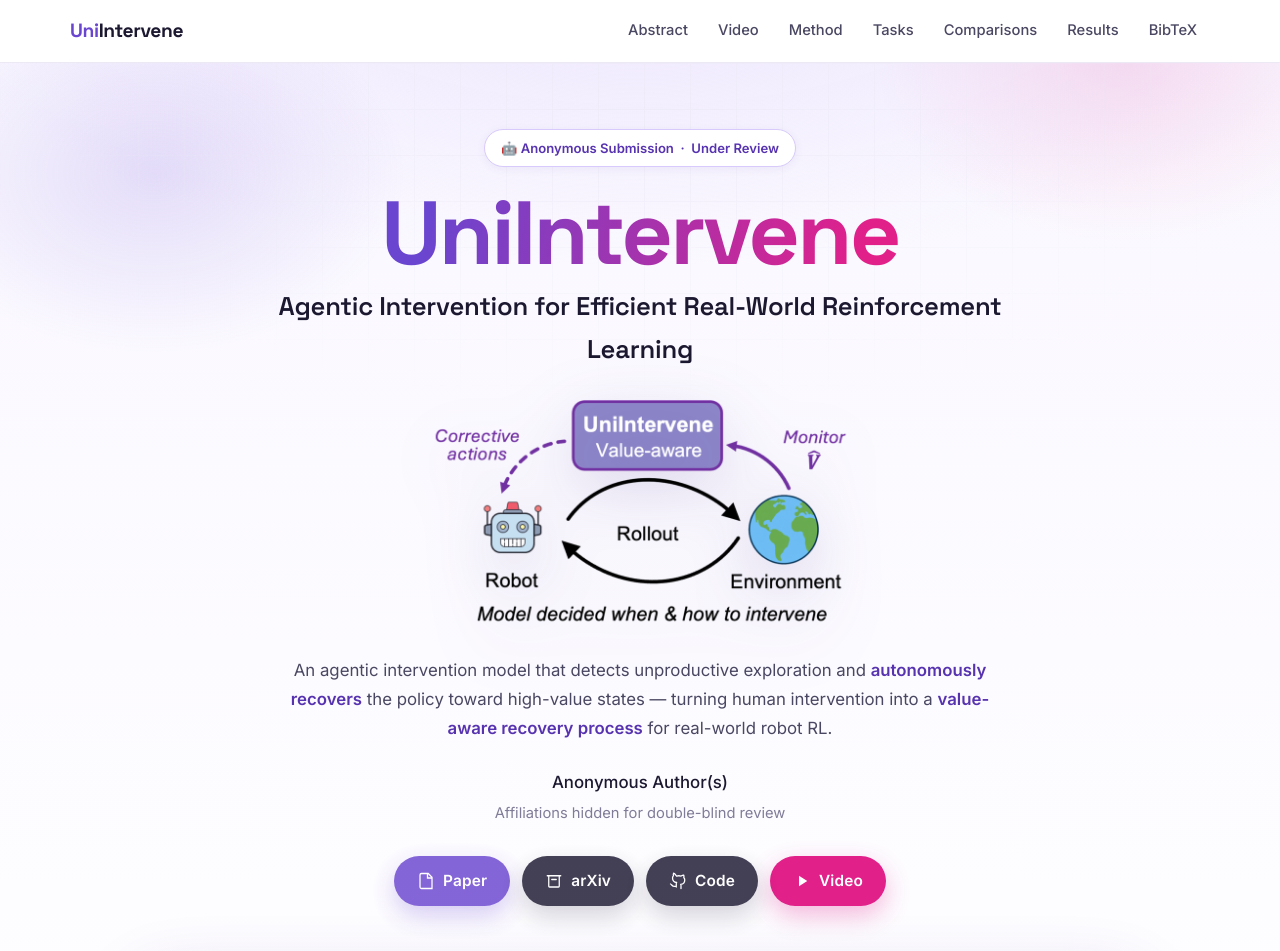
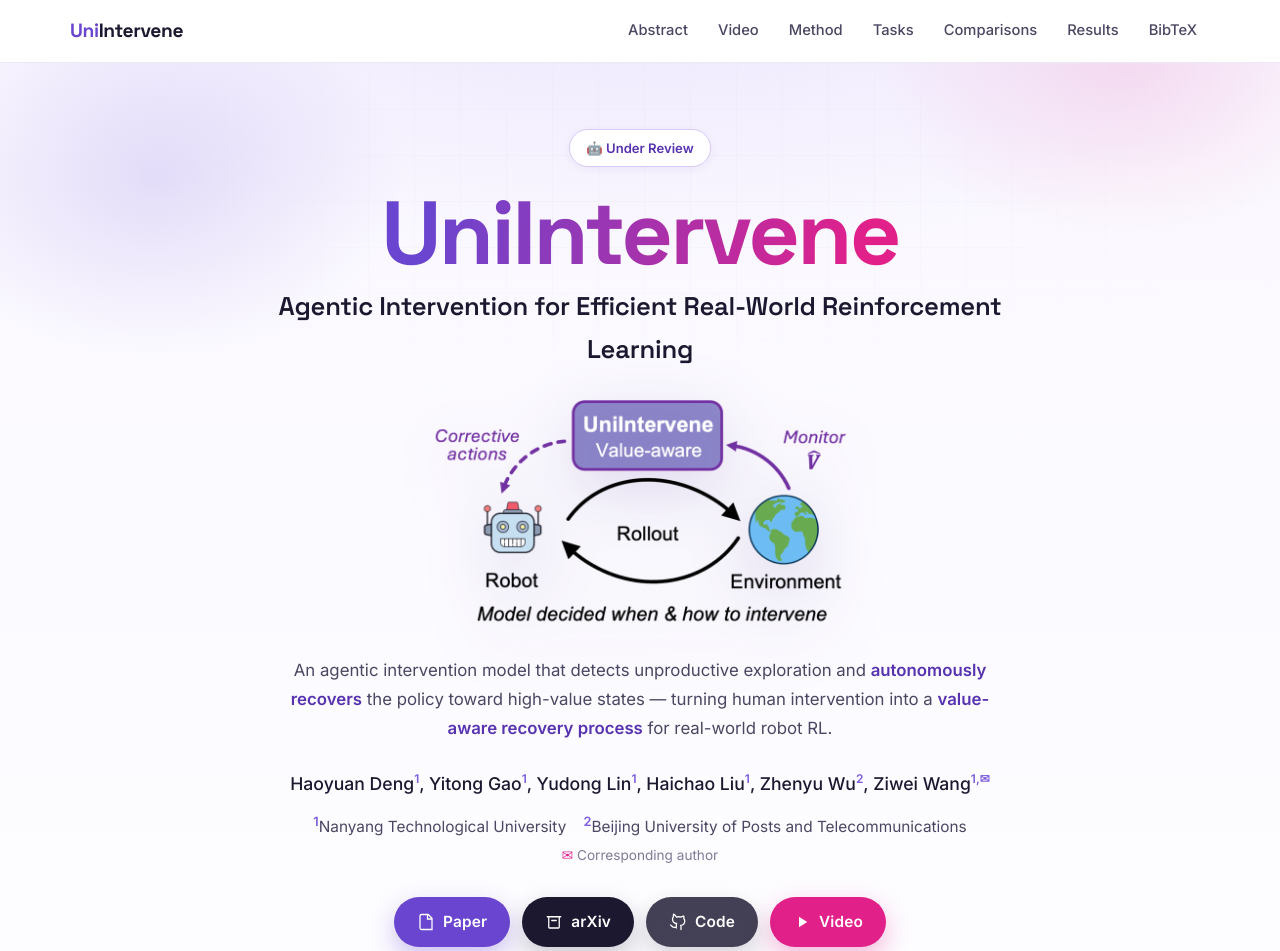
Before and after one commit to Denghaoyuan123/UniIntervene-project, a plain HTML site: page index.html in a window 1280 px wide. Shown: the top 951 px of the page. Drawn offline with Linux system fonts and the light colour scheme.

Commit message:
De-anonymize: add real authors, affiliations, arXiv links

```diff
--- a/index.html
+++ b/index.html
@@ -50,7 +50,7 @@
     <div class="hero-glow"></div>
     <div class="hero-grid"></div>
     <div class="container hero-content">
-      <span class="badge reveal">🤖 Anonymous Submission &nbsp;·&nbsp; Under Review</span>
+      <span class="badge reveal">🤖 Under Review</span>
 
       <h1 class="hero-title reveal">
         <span class="grad">UniIntervene</span>
@@ -68,17 +68,27 @@
       </p>
 
       <div class="authors reveal">
-        <span class="author">Anonymous Author(s)</span>
+        <a class="author" href="https://denghaoyuan123.github.io/" target="_blank" rel="noopener">Haoyuan Deng<sup>1</sup></a>,
+        <span class="author">Yitong Gao<sup>1</sup></span>,
+        <span class="author">Yudong Lin<sup>1</sup></span>,
+        <a class="author" href="https://henryhcliu.github.io/" target="_blank" rel="noopener">Haichao Liu<sup>1</sup></a>,
+        <a class="author" href="https://scholar.google.com/citations?user=ohn8IjAAAAAJ&amp;hl=zh-CN" target="_blank" rel="noopener">Zhenyu Wu<sup>2</sup></a>,
+        <a class="author" href="https://ziweiwangthu.github.io/" target="_blank" rel="noopener">Ziwei Wang<sup>1,&#9993;</sup></a>
       </div>
-      <div class="affil reveal">Affiliations hidden for double-blind review</div>
+      <div class="affil reveal">
+        <sup>1</sup>Nanyang Technological University
+        <span class="affil-sep">&nbsp;&nbsp;</span>
+        <sup>2</sup>Beijing University of Posts and Telecommunications
+      </div>
+      <div class="affil-note reveal"><span class="corr">&#9993;</span>&nbsp;Corresponding author</div>
 
       <!-- NOTE: replace the "#" hrefs below with real links once de-anonymized -->
       <div class="hero-buttons reveal">
-        <a class="btn btn-primary" href="#" aria-disabled="true">
+        <a class="btn btn-primary" href="https://arxiv.org/pdf/2606.12372" target="_blank" rel="noopener">
           <svg viewBox="0 0 24 24" class="ic"><path d="M6 2h9l5 5v15a0 0 0 0 1 0 0H6a2 2 0 0 1-2-2V4a2 2 0 0 1 2-2z" fill="none" stroke="currentColor" stroke-width="1.7"/><path d="M14 2v6h6" fill="none" stroke="currentColor" stroke-width="1.7"/></svg>
           Paper
         </a>
-        <a class="btn btn-dark" href="#" aria-disabled="true">
+        <a class="btn btn-dark" href="https://arxiv.org/abs/2606.12372" target="_blank" rel="noopener">
           <svg viewBox="0 0 24 24" class="ic"><path d="M3 5h18M5 5v14a1 1 0 0 0 1 1h12a1 1 0 0 0 1-1V5M9 10h6" fill="none" stroke="currentColor" stroke-width="1.7" stroke-linecap="round"/></svg>
           arXiv
         </a>
@@ -466,12 +476,13 @@
       <h2 class="section-title"><span class="kicker">10</span> BibTeX</h2>
       <div class="bibtex-wrap reveal">
         <button class="copy-btn" id="copyBib">Copy</button>
-        <pre id="bibText">@unpublished{uniintervene2026,
-  title  = {UniIntervene: Agentic Intervention for Efficient
-            Real-World Reinforcement Learning},
-  author = {Anonymous Author(s)},
-  year   = {2026},
-  note   = {Under review}
+        <pre id="bibText">@article{deng2026uniintervene,
+  title   = {UniIntervene: Agentic Intervention for Efficient
+             Real-World Reinforcement Learning},
+  author  = {Deng, Haoyuan and Gao, Yitong and Lin, Yudong and
+             Liu, Haichao and Wu, Zhenyu and Wang, Ziwei},
+  journal = {arXiv preprint arXiv:2606.12372},
+  year    = {2026}
 }</pre>
       </div>
     </div>
--- a/static/css/style.css
+++ b/static/css/style.css
@@ -135,9 +135,18 @@ a:hover { color: var(--violet-700); }
   filter: drop-shadow(0 18px 32px rgba(67,40,136,.18));
 }
 
-.authors { margin-top: 26px; font-size: 1.05rem; font-weight: 500; }
-.author { color: var(--ink); }
-.affil { color: var(--ink-mute); font-size: .92rem; margin-top: 4px; }
+.authors {
+  margin: 26px auto 0; max-width: 800px;
+  font-size: 1.1rem; font-weight: 500; line-height: 1.85;
+}
+.authors .author { color: var(--ink); white-space: nowrap; }
+a.author { color: var(--violet-700); transition: color .15s; }
+a.author:hover { color: var(--magenta); text-decoration: underline; }
+.authors sup { color: var(--violet-500); font-weight: 600; font-size: .68em; }
+.affil { color: var(--ink-soft); font-size: .96rem; margin-top: 10px; }
+.affil sup { color: var(--violet-500); font-weight: 600; }
+.affil-note { color: var(--ink-mute); font-size: .85rem; margin-top: 4px; }
+.affil-note .corr { color: var(--magenta); }
 
 .hero-buttons { display: flex; flex-wrap: wrap; gap: 12px; justify-content: center; margin-top: 30px; }
 .btn {
```
